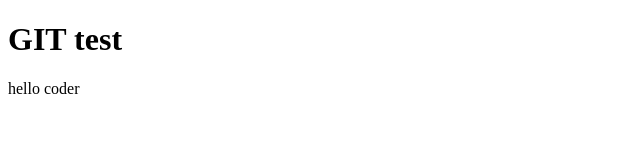
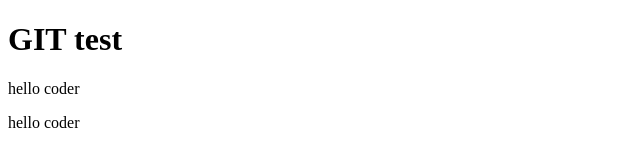
Before and after one commit to jackverum/git_testing, a plain HTML site: page index.html in a window 1280 px wide. Shown: the full height of the page, 0-640 px from the left. Drawn offline with Linux system fonts and the light colour scheme.

Commit message:
second p

```diff
--- a/index.html
+++ b/index.html
@@ -8,5 +8,6 @@
 <body>
     <h1>GIT test</h1>
     <p>hello coder</p>
+    <p>hello coder</p>
 </body>
 </html>
```
